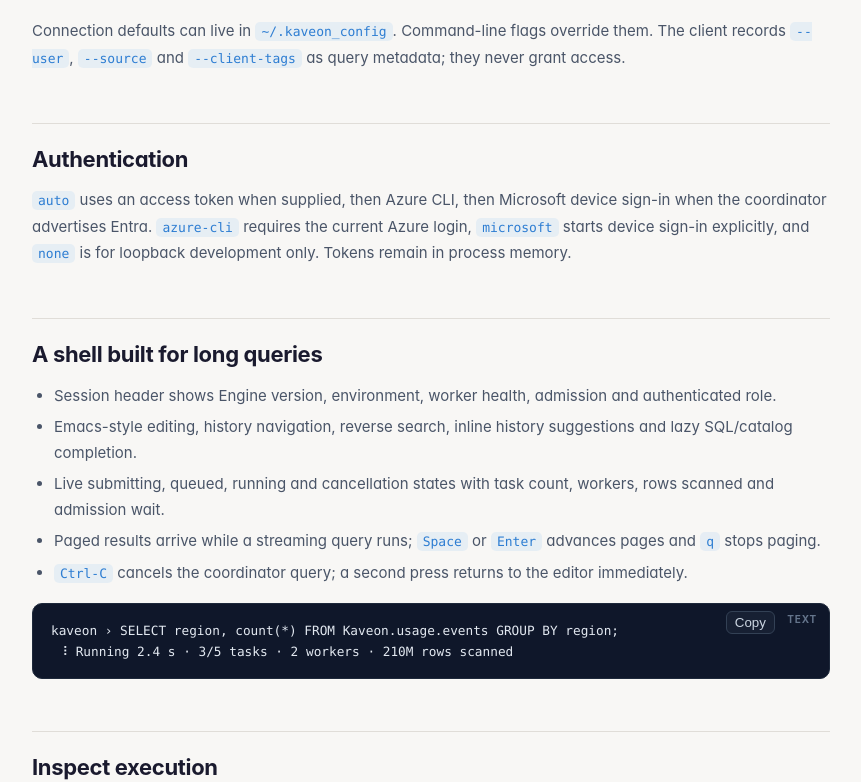
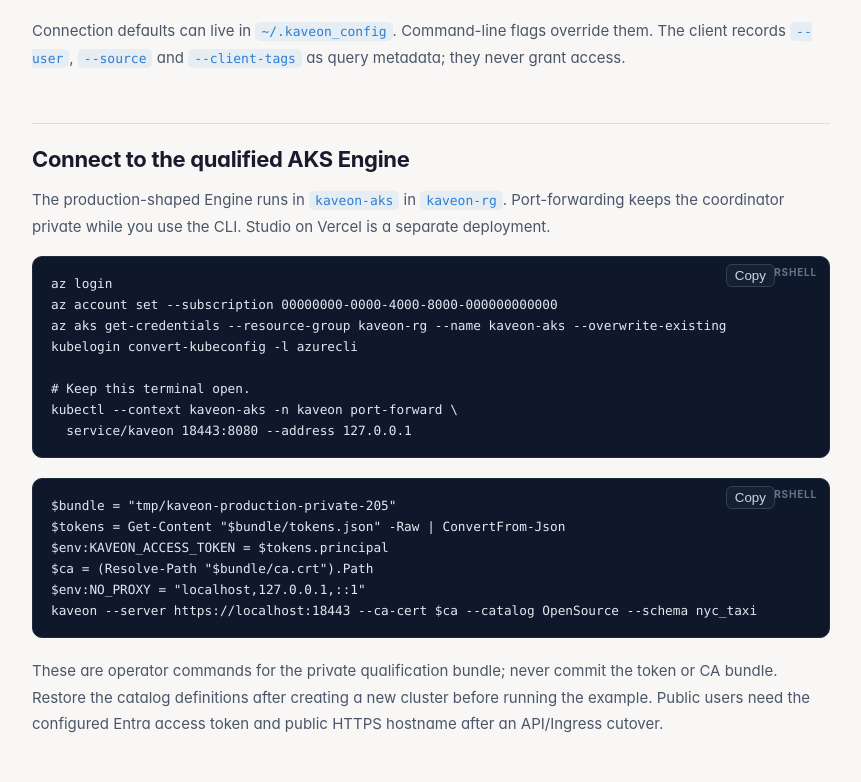
Before and after one commit to PruthviProdduturi/Kaveon, a Next.js app in the folder studio/: page /docs/cli in a window 1280 px wide. Shown: the part 961-1743 px from the top of the page, without its empty margins (288-1149 px from the left). Built offline with nearby package versions, Linux system fonts and the light colour scheme; no server answers; a web font is replaced by a local one.

Commit message:
Document real AKS CLI connection path

```diff
--- a/studio/app/docs/cli/page.tsx
+++ b/studio/app/docs/cli/page.tsx
@@ -25,6 +25,24 @@ kaveon --version`}</Code>
       <Code lang="bash">{`kaveon https://engine.example.com/OpenSource/nyc_taxi
 kaveon --server https://engine.example.com --catalog OpenSource --schema nyc_taxi`}</Code>
       <p>Connection defaults can live in <code>~/.kaveon_config</code>. Command-line flags override them. The client records <code>--user</code>, <code>--source</code> and <code>--client-tags</code> as query metadata; they never grant access.</p>
+
+      <h2>Connect to the qualified AKS Engine</h2>
+      <p>The production-shaped Engine runs in <code>kaveon-aks</code> in <code>kaveon-rg</code>. Port-forwarding keeps the coordinator private while you use the CLI. Studio on Vercel is a separate deployment.</p>
+      <Code lang="powershell">{`az login
+az account set --subscription 00000000-0000-4000-8000-000000000000
+az aks get-credentials --resource-group kaveon-rg --name kaveon-aks --overwrite-existing
+kubelogin convert-kubeconfig -l azurecli
+
+# Keep this terminal open.
+kubectl --context kaveon-aks -n kaveon port-forward \\
+  service/kaveon 18443:8080 --address 127.0.0.1`}</Code>
+      <Code lang="powershell">{`$bundle = "tmp/kaveon-production-private-205"
+$tokens = Get-Content "$bundle/tokens.json" -Raw | ConvertFrom-Json
+$env:KAVEON_ACCESS_TOKEN = $tokens.principal
+$ca = (Resolve-Path "$bundle/ca.crt").Path
+$env:NO_PROXY = "localhost,127.0.0.1,::1"
+kaveon --server https://localhost:18443 --ca-cert $ca --catalog OpenSource --schema nyc_taxi`}</Code>
+      <p>These are operator commands for the private qualification bundle; never commit the token or CA bundle. Restore the catalog definitions after creating a new cluster before running the example. Public users need the configured Entra access token and public HTTPS hostname after an API/Ingress cutover.</p>
 
       <h2>Authentication</h2>
       <p><code>auto</code> uses an access token when supplied, then Azure CLI, then Microsoft device sign-in when the coordinator advertises Entra. <code>azure-cli</code> requires the current Azure login, <code>microsoft</code> starts device sign-in explicitly, and <code>none</code> is for loopback development only. Tokens remain in process memory.</p>
```
Also changed, not shown: studio/app/docs/deployment/page.tsx (+8 -1 lines), 1 other file (tests, documents, lock files or other folders).
